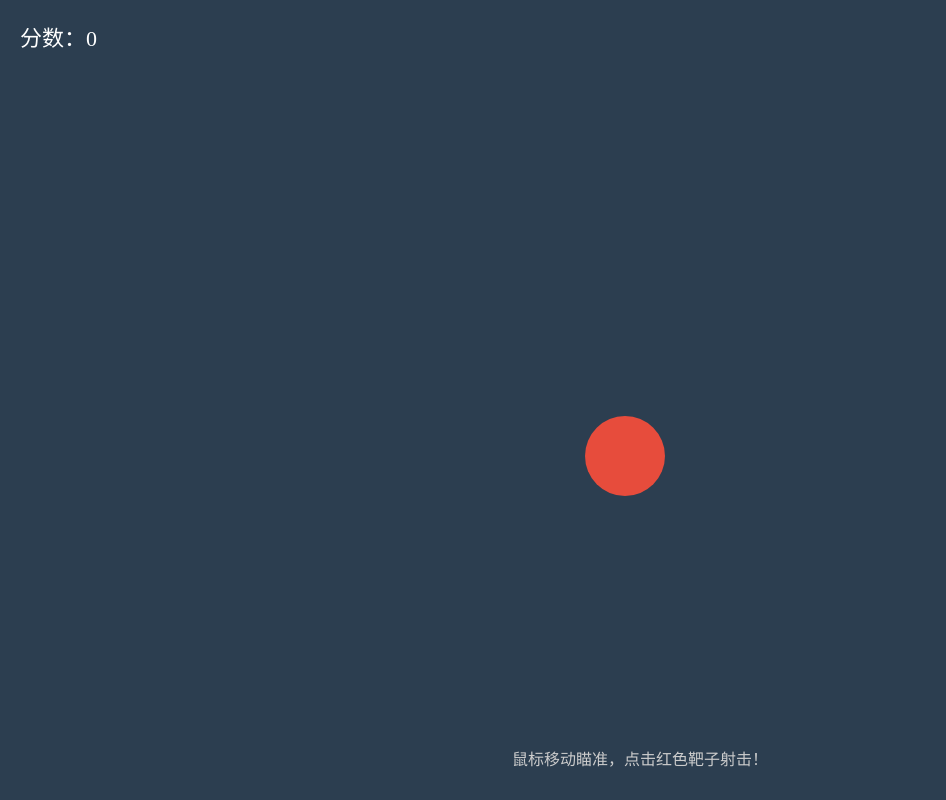
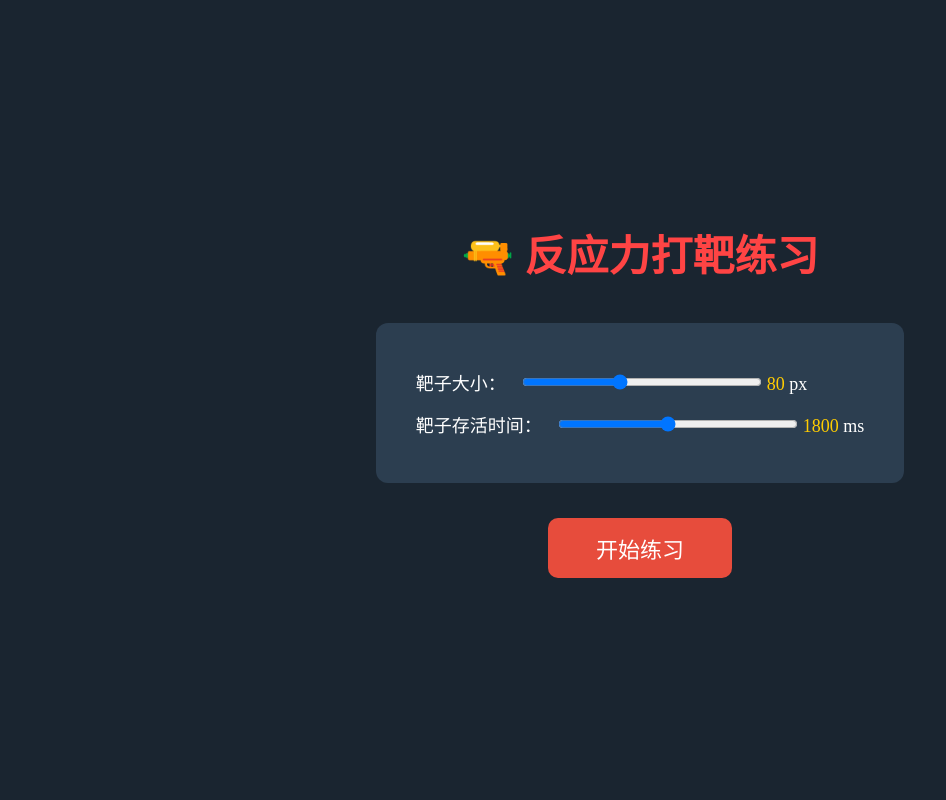
Before and after one commit to lz6yyd4/my-first-code, a plain HTML site: page index.html in a window 1280 px wide. Shown: the whole page, without its empty margins (0-946 px from the left). Drawn offline with Linux system fonts and the light colour scheme.

Commit message:
反应力打靶游戏，可设置靶子存活时间

```diff
--- a/index.html
+++ b/index.html
@@ -3,7 +3,7 @@
 <head>
     <meta charset="UTF-8">
     <meta name="viewport" content="width=device-width, initial-scale=1.0">
-    <title>简易枪战射击游戏</title>
+    <title>反应速度射击练习</title>
     <style>
         * {
             margin:0;
@@ -13,7 +13,6 @@
         body {
             background:#222;
             overflow:hidden;
-            cursor: crosshair; /* 十字瞄准光标 */
             font-family: Microsoft Yahei;
         }
         #gameBox{
@@ -21,6 +20,8 @@
             height:100vh;
             position:relative;
             background:#2c3e50;
+            display:none;
+            cursor: crosshair;
         }
         .info{
             position:absolute;
@@ -31,11 +32,13 @@
             z-index:99;
         }
         .target{
-            width:80px;
-            height:80px;
-            background:#e74c3c;
             border-radius:50%;
             position:absolute;
+            background:#e74c3c;
+            transition: background 0.3s;
+        }
+        .target.warning{
+            background:#770e0e;
         }
         #tip{
             position:absolute;
@@ -45,56 +48,164 @@
             color:#ccc;
             font-size:16px;
         }
+
+        /* 开始界面 */
+        #startPage{
+            width:100vw;
+            height:100vh;
+            background:#1a2530;
+            display:flex;
+            flex-direction:column;
+            align-items:center;
+            justify-content:center;
+            color:#fff;
+        }
+        #startPage h1{
+            font-size:42px;
+            margin-bottom:40px;
+            color:#ff4444;
+        }
+        .setting-box{
+            background:#2c3e50;
+            padding:30px 40px;
+            border-radius:12px;
+            margin-bottom:35px;
+        }
+        .setting-item{
+            margin:16px 0;
+            font-size:18px;
+        }
+        input[type="range"]{
+            width:240px;
+            margin-left:12px;
+        }
+        #sizeValue{
+            color:#ffcc00;
+        }
+        #timeValue{
+            color:#ffcc00;
+        }
+        #startBtn{
+            padding:14px 48px;
+            font-size:22px;
+            background:#e74c3c;
+            color:white;
+            border:none;
+            border-radius:10px;
+            cursor:pointer;
+        }
+        #startBtn:hover{
+            background:#c0392b;
+        }
     </style>
 </head>
 <body>
+
+<div id="startPage">
+    <h1>🔫 反应力打靶练习</h1>
+    <div class="setting-box">
+        <div class="setting-item">
+            靶子大小：
+            <input id="sizeSlider" type="range" min="40" max="140" value="80">
+            <span id="sizeValue">80</span> px
+        </div>
+        <div class="setting-item">
+            靶子存活时间：
+            <input id="timeSlider" type="range" min="800" max="3000" value="1800" step="100">
+            <span id="timeValue">1800</span> ms
+        </div>
+    </div>
+    <button id="startBtn">开始练习</button>
+</div>
+
 <div id="gameBox">
     <div class="info">分数：<span id="score">0</span></div>
-    <div id="tip">鼠标移动瞄准，点击红色靶子射击！</div>
+    <div id="tip">靶子超时会直接消失！靶子变红代表快要消失</div>
 </div>
 
 <script>
+    const startPage = document.getElementById('startPage');
     const gameBox = document.getElementById('gameBox');
     const scoreDom = document.getElementById('score');
+    const startBtn = document.getElementById('startBtn');
+    const sizeSlider = document.getElementById('sizeSlider');
+    const sizeValue = document.getElementById('sizeValue');
+    const timeSlider = document.getElementById('timeSlider');
+    const timeValue = document.getElementById('timeValue');
+
     let score = 0;
+    let currentTarget = null;
+    let targetSize = 80;
+    let targetLiveTime = 1800; //靶子存活毫秒
 
-    // 创建靶子
+    //设置靶子大小
+    sizeSlider.addEventListener('input',()=>{
+        targetSize = Number(sizeSlider.value);
+        sizeValue.innerText = targetSize;
+    })
+    //设置靶子存活时间，时间越短反应要求越高
+    timeSlider.addEventListener('input',()=>{
+        targetLiveTime = Number(timeSlider.value);
+        timeValue.innerText = targetLiveTime;
+    })
+
+    startBtn.addEventListener('click',()=>{
+        startPage.style.display = 'none';
+        gameBox.style.display = 'block';
+        createTarget();
+    })
+
     function createTarget(){
+        if(currentTarget) return;
+
         const target = document.createElement('div');
         target.className = 'target';
-        // 随机位置，防止超出屏幕
-        const maxX = window.innerWidth - 100;
+        const maxX = window.innerWidth - targetSize;
         const maxY = window.innerHeight - 150;
         let x = Math.random() * maxX;
         let y = Math.random() * maxY;
+
+        target.style.width = targetSize + 'px';
+        target.style.height = targetSize + 'px';
         target.style.left = x + 'px';
         target.style.top = y + 'px';
 
-        // 点击靶子加分，靶子消失，出新靶子
+        //击中靶子
         target.addEventListener('click',(e)=>{
             e.stopPropagation();
             score += 10;
             scoreDom.innerText = score;
             target.remove();
-            setTimeout(createTarget,300);
+            currentTarget = null;
+            setTimeout(createTarget,200);
         })
+
         gameBox.appendChild(target);
+        currentTarget = target;
 
-        // 靶子超时自动消失，刷新
-        setTimeout(()=>{
-            target.remove();
-            createTarget();
-        },2200)
+        // 剩余三分之一时间，靶子变为深红色警告
+        const warnTimer = setTimeout(()=>{
+            if(currentTarget === target){
+                target.classList.add("warning");
+            }
+        }, targetLiveTime * 0.66);
+
+        //超时未击中，靶子消失
+        const disappearTimer = setTimeout(()=>{
+            clearTimeout(warnTimer);
+            if(currentTarget === target){
+                target.remove();
+                currentTarget = null;
+                createTarget();
+            }
+        }, targetLiveTime)
     }
 
-    // 空白处点击扣分
+    //点空白扣分
     gameBox.addEventListener('click',()=>{
         score = Math.max(0, score - 2);
         scoreDom.innerText = score;
     })
-
-    // 游戏启动，生成第一个靶子
-    createTarget();
 </script>
 </body>
 </html>
```
